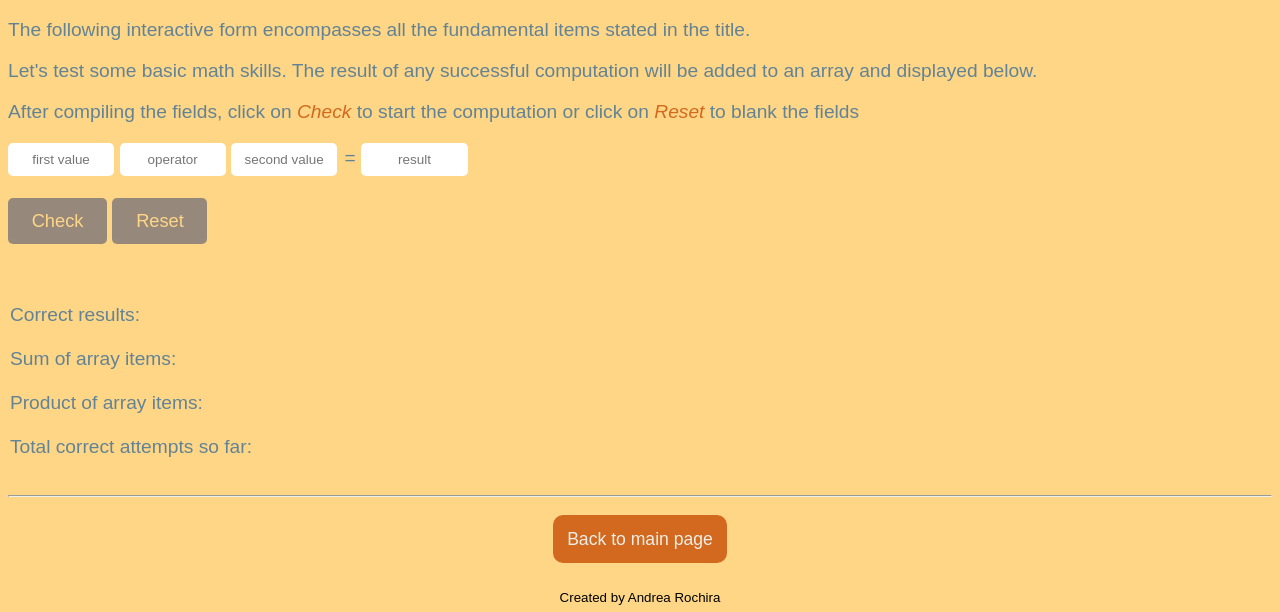
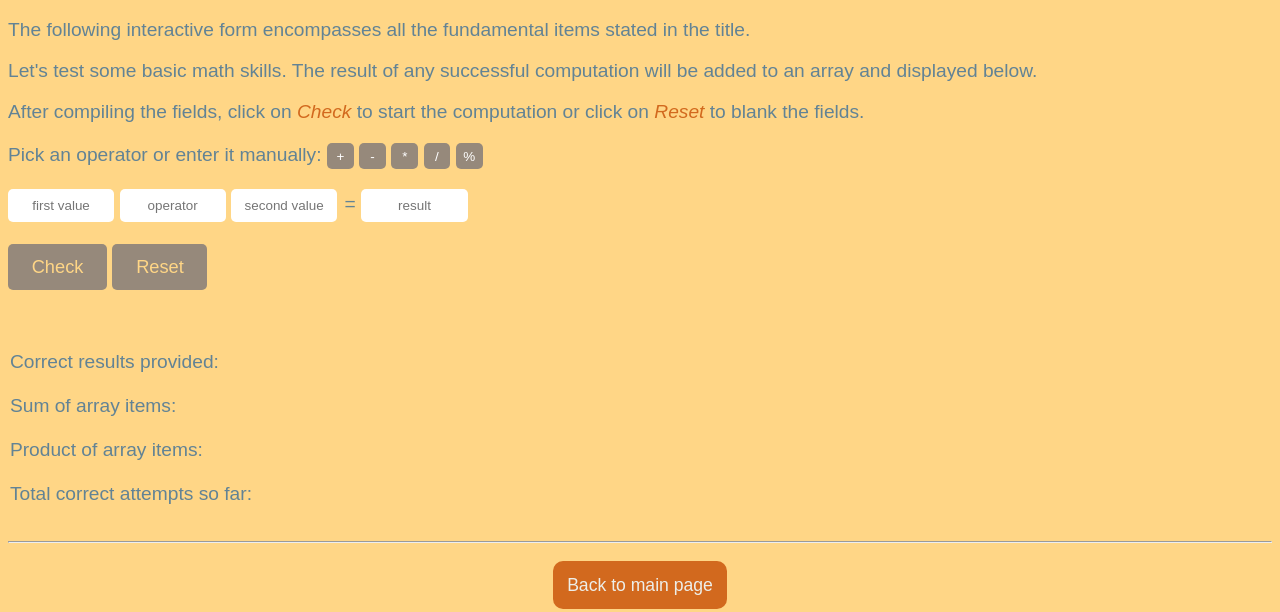
Before and after one commit to Rochira-Andrea/Rochira-Andrea.github.io, a PHP site: page /CIT261/topic1.html in a window 1280 px wide. Shown: the part 70-682 px from the top of the page. Run offline with PHP 8.4, Linux system fonts and the light colour scheme.

Commit message:
Topic #1 final adjustments

```diff
--- a/CIT261/css/topic1.css
+++ b/CIT261/css/topic1.css
@@ -26,11 +26,23 @@ span{
     color: #d2691e;
 }
 
-button {
+.operators {
+    background-color: #96897b;
+    color: #ffffff;
+    border-radius: 5px;
+    display: inline-block;
+    width: 2em;
+    height: 2em;
+    border-style: none;
+    font-size: .7em;
+}
+
+.action {
     background-color: #96897b;
     border-style: none;
     padding: .65em 1.3em;
     border-radius: 5px;
     font-size: .95em;
     color: #ffd686;
+    cursor: pointer;
 }
--- a/CIT261/js/topic1.js
+++ b/CIT261/js/topic1.js
@@ -86,6 +86,30 @@ function calcAndArray() {
     }
 }
 
+function selectOperator(ide){
+
+    // OBJECT in place of an Associative Array as recommended by w3schools
+    var operators = {addition:"+",subtraction:"-",multiplication:"*",division:"/",modulus:"%"};
+
+    switch (ide){
+        case "addition":
+            document.getElementById('operator').value = operators.addition;
+            break;
+        case "subtraction":
+            document.getElementById('operator').value = operators.subtraction;
+            break;
+        case "multiplication":
+            document.getElementById('operator').value = operators.multiplication;
+            break;
+        case "division":
+            document.getElementById('operator').value = operators.division;
+            break;
+        case "modulus":
+            document.getElementById('operator').value = operators.modulus;
+            break
+    }
+}
+
 function add(first, second) {
     return first + second;
 }
@@ -106,7 +130,7 @@ function mod(first,second){
     return first % second;
 }
 
-var results = new Array();
+var results = [];
 
 function addToArray(value){
     results.push(value);
--- a/CIT261/topic1.html
+++ b/CIT261/topic1.html
@@ -17,20 +17,27 @@
         <div id="parent">
             <p>The following interactive form encompasses all the fundamental items stated in the title.</p>
             <p>Let's test some basic math skills. The result of any successful computation will be added to an array and displayed below.</p>
-            <p>After compiling the fields, click on <i>Check</i> to start the computation or click on <i>Reset</i> to blank the fields</p>
+            <p>After compiling the fields, click on <i>Check</i> to start the computation or click on <i>Reset</i> to blank the fields.</p>
+            <p>Pick an operator or enter it manually:
+            <button onclick="selectOperator('addition')" type="button" class="operators">+</button>
+            <button onclick="selectOperator('subtraction')" class="operators">-</button>
+            <button onclick="selectOperator('multiplication')" type="button" class="operators">*</button>
+            <button onclick="selectOperator('division')" type="button" class="operators">/</button>
+            <button onclick="selectOperator('modulus')" type="button" class="operators">%</button>
+            </p>
 
             <form id="form">
                 <input type="text" placeholder="first value" id="firstOperand" class="field" required="required">
                 <input type="text" placeholder="operator" id="operator" class="field" required="required">
                 <input type="text" placeholder="second value" id="secondOperand" class="field" required="required">
                 <span>=</span><input type="text" placeholder="result" id="answer" class="field" required="required"><br><br>
-                <button type="button" onclick="calcAndArray()">Check</button>
-                <button type="reset" onclick="reset()">Reset</button>
+                <button class="action" type="button" onclick="calcAndArray()">Check</button>
+                <button class="action" type="reset" onclick="reset()">Reset</button>
             </form>
 
             <p id="output">&nbsp;</p>
 
-            <span>Correct results:&nbsp;&nbsp;</span><span id="arrayList"></span>
+            <span>Correct results provided:&nbsp;&nbsp;</span><span id="arrayList"></span>
             <br><br>
             <span>Sum of array items:&nbsp;&nbsp;</span><span id="arraySum"></span>
             <br><br>
```
